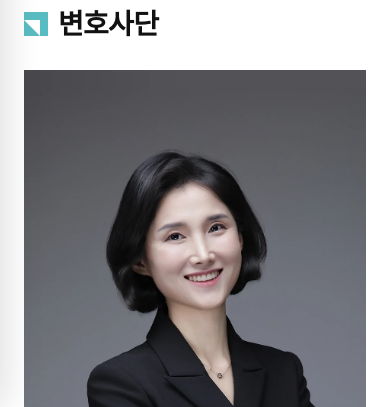
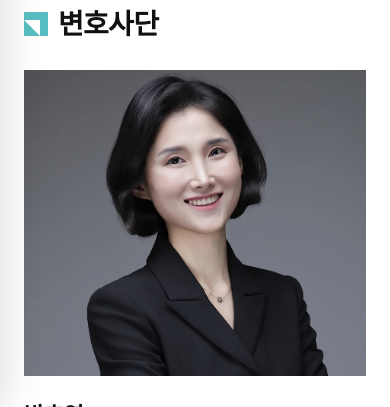
Before and after one commit to james-oh-dot/gyungkook, a React (Vite) app: page /about/lawyers in a window 390 px wide. Shown: the part 437-844 px from the top of the page. Built offline with nearby package versions, Linux system fonts and the light colour scheme; a web font is replaced by a local one.

Commit message:
fix: compact mobile advisor profile cards

```diff
--- a/src/pages/LawyersDirectory.css
+++ b/src/pages/LawyersDirectory.css
@@ -529,6 +529,16 @@
     font-size: 16px;
   }
 
+  /* Directory cards only: keep the mobile list compact without affecting
+     the advisor drawer's full-size profile image. */
+  .ld-card__photo {
+    aspect-ratio: 299 / 267;
+  }
+
+  .ld-card__img {
+    object-position: center center !important;
+  }
+
   .ld-card__highlights {
     font-size: 14px;
   }
```
